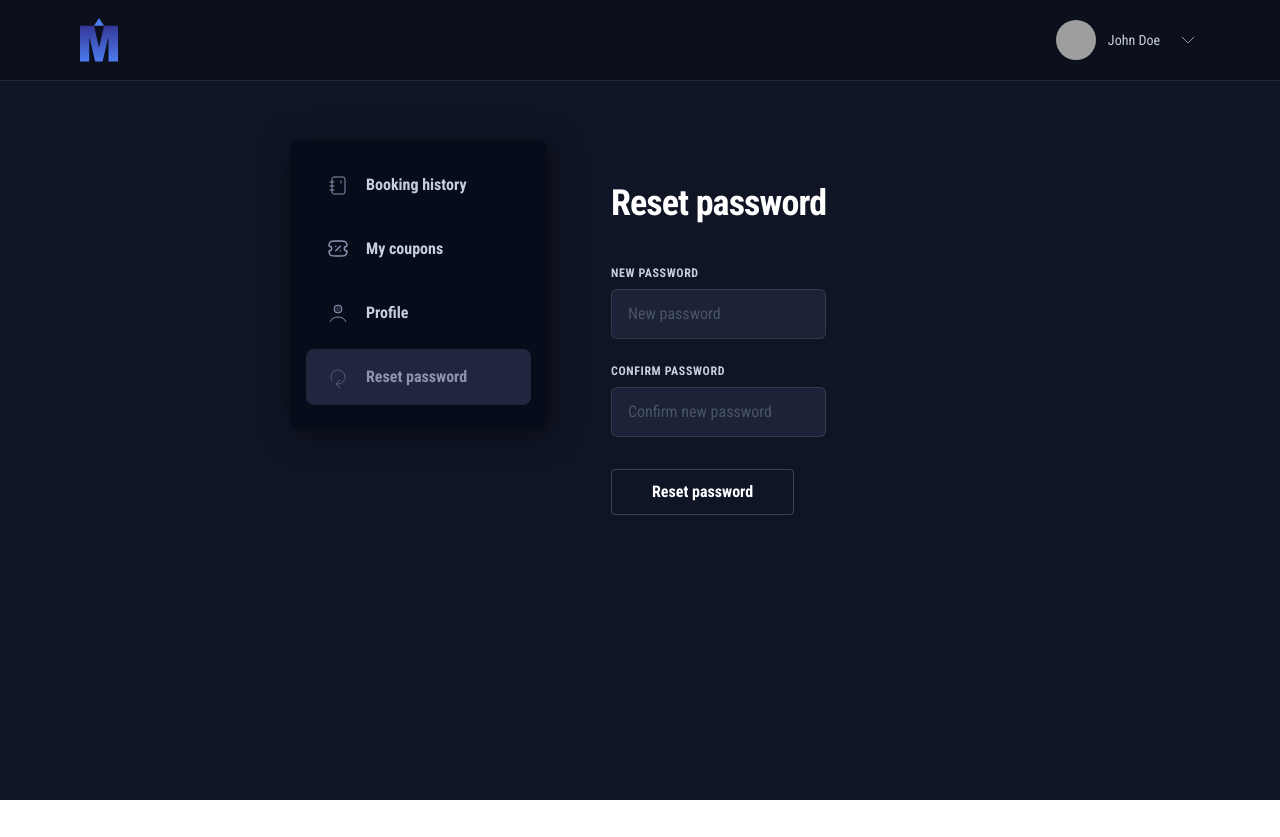
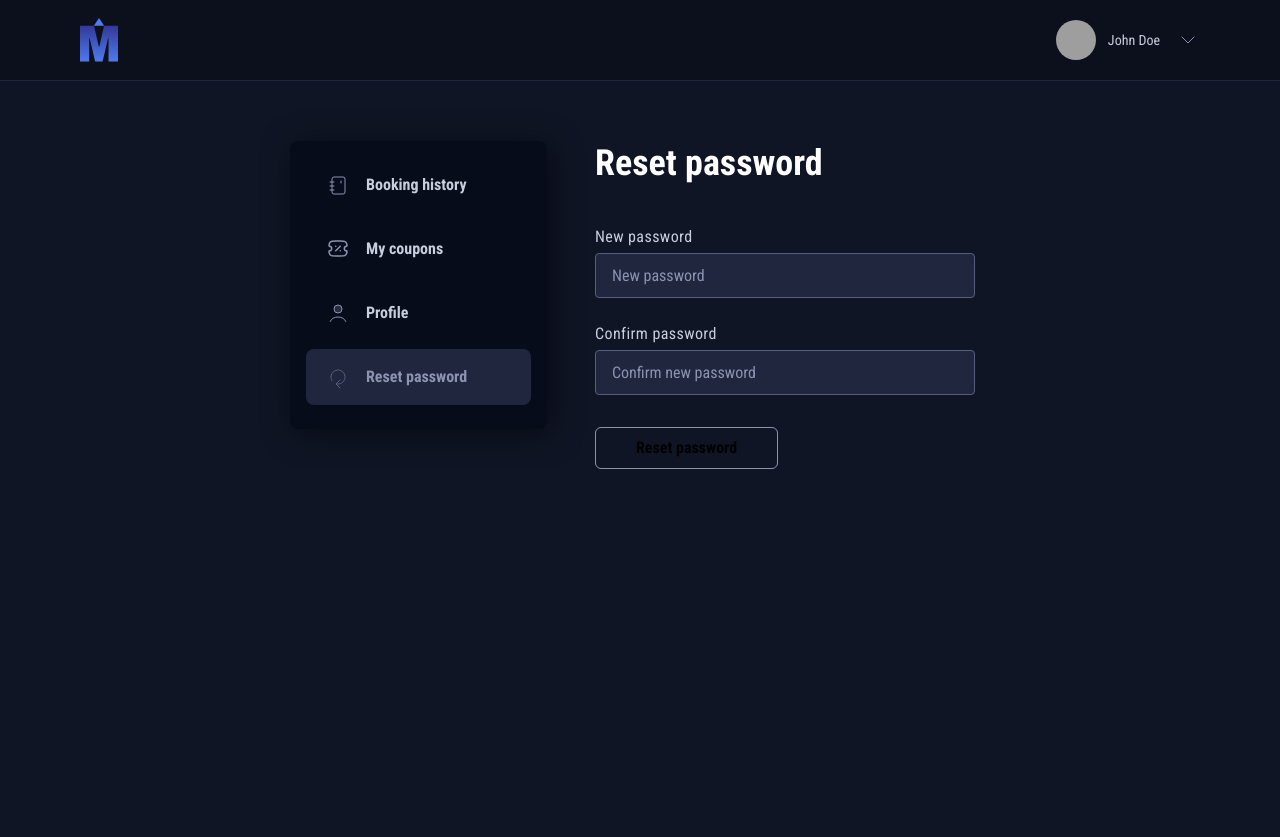
Before and after one commit to fsd10-finalproject2/minor-cineplex-app, a Vue app: page /account/reset-password in a window 1280 px wide. Before the commit the page ends 800 px from the top, so only its background shows below. Built offline with nearby package versions, Linux system fonts and the light colour scheme; grey boxes are pictures that could not be loaded.

Commit message:
feat: implement user profile and password reset pages with reusable BaseInput component and layout wrapper

```diff
--- a/src/components/ui/BaseInput/BaseInput.vue
+++ b/src/components/ui/BaseInput/BaseInput.vue
@@ -11,6 +11,7 @@ const props = withDefaults(defineProps<BaseInputProps>(), {
   label: '',
   placeholder: '',
   helpText: '',
+  type: 'text',
 })
 
 const emit = defineEmits<BaseInputEmits>()
@@ -121,7 +122,7 @@ function onClear() {
         :placeholder="placeholder"
         :disabled="isDisabled"
         :class="inputClasses"
-        type="text"
+        :type="type"
         @input="onInput"
         @focus="isFocused = true"
         @blur="isFocused = false"
--- a/src/components/user-profile/ProfileWrapper.vue
+++ b/src/components/user-profile/ProfileWrapper.vue
@@ -6,12 +6,12 @@ defineProps<{
 </script>
 
 <template>
-  <div class="user-profile-wrapper w-full max-w-[374px] md:max-w-[800px] min-h-[636px] pt-0 px-4 md:px-10 pb-10 flex flex-col gap-10 overflow-y-auto">
+  <div class="user-profile-wrapper w-full max-w-[374px] md:max-w-[800px] min-h-[636px] pb-10 flex flex-col gap-10 overflow-y-auto">
 
     <!-- Shared Header Spec (Roboto Condensed 700, 36px/44px) -->
     <div class="flex flex-col gap-8">
-      <h1 class="text-white font-bold tracking-tight text-[36px] leading-[44px] font-['Roboto_Condensed']">{{ title }}</h1>
-      <p v-if="description" class="style-body-2-regular text-gray-300 max-w-[380px]">
+      <h1 class="style-headline-2 text-white">{{ title }}</h1>
+      <p v-if="description" class="style-body-2-regular text-gray-300 max-w-[380px] whitespace-pre-line">
         {{ description }}
       </p>
     </div>
--- a/src/types/baseInput.ts
+++ b/src/types/baseInput.ts
@@ -6,6 +6,7 @@ export interface BaseInputProps {
   state?: 'default' | 'error' | 'disable' //สถานะของ input
   showRightIcon?: boolean //ไอคอนด้านขวาของช่อง Input
   showLeftIcon?: boolean //ไอคอนด้านซ้ายของช่อง Input
+  type?: string // Input type (e.g. 'text', 'password')
 }
 
 export interface BaseInputEmits {
--- a/src/views/user-profile/ProfilePage.vue
+++ b/src/views/user-profile/ProfilePage.vue
@@ -5,6 +5,7 @@ import { UserIcon } from '@/assets/icons'
 import { useToast } from '@/composables/useToast'
 import ProfileWrapper from '@/components/user-profile/ProfileWrapper.vue'
 import BaseInput from '@/components/ui/BaseInput/BaseInput.vue'
+import CustomButton from '@/components/ui/CustomButton.vue'
 
 const { addToast } = useToast()
 
@@ -30,7 +31,7 @@ const handleSave = () => {
 <template>
   <ProfileWrapper
     title="Profile"
-    description="Keep your personal details private. Information you add here is visible to anyone who can view your profile"
+    :description="'Keep your personal details private.\nInformation you add here is visible to anyone who can view your profile'"
   >
     <!-- Avatar Upload Section -->
     <div class="flex items-center gap-4 py-2">
@@ -71,12 +72,12 @@ const handleSave = () => {
 
       <!-- Save Button -->
       <div class="pt-4">
-        <button
+        <CustomButton
+          label="Save"
+          variant="secondary"
           @click="handleSave"
-          class="px-10 py-2.5 rounded border border-white/20 text-white font-bold hover:bg-white/5 hover:border-white/40 transition-all"
-        >
-          Save
-        </button>
+          class="px-10"
+        />
       </div>
     </div>
   </ProfileWrapper>
--- a/src/views/user-profile/ResetPasswordPage.vue
+++ b/src/views/user-profile/ResetPasswordPage.vue
@@ -1,5 +1,8 @@
 <script setup lang="ts">
 import { ref } from 'vue'
+import ProfileWrapper from '@/components/user-profile/ProfileWrapper.vue'
+import BaseInput from '@/components/ui/BaseInput/BaseInput.vue'
+import CustomButton from '@/components/ui/CustomButton.vue'
 import { useToast } from '@/composables/useToast'
 
 const { addToast } = useToast()
@@ -28,59 +31,42 @@ const handleReset = () => {
 </script>
 
 <template>
-  <div class="reset-password-container w-full max-w-[374px] mx-auto pt-10 px-4 pb-10 flex flex-col gap-10 overflow-y-auto">
-
-    <!-- Header -->
-    <div class="flex flex-col gap-2">
-      <h1 class="text-white font-bold tracking-tight text-[36px] leading-[44px] font-['Roboto_Condensed']">Reset password</h1>
-    </div>
-
+  <ProfileWrapper title="Reset password">
     <!-- Form Section -->
     <div class="flex flex-col gap-6">
 
       <!-- New Password -->
-      <div class="flex flex-col gap-2">
-        <label for="new-password" class="text-gray-400 text-xs font-semibold uppercase tracking-wider">New password</label>
-        <input
-          id="new-password"
-          v-model="newPassword"
-          type="password"
-          class="bg-[#1c2237] border border-white/10 rounded-md px-4 py-3 text-white placeholder:text-gray-600 focus:outline-none focus:ring-1 focus:ring-blue-500/50 transition-all font-mono"
-          placeholder="New password"
-        >
-      </div>
+      <BaseInput
+        v-model="newPassword"
+        label="New password"
+        placeholder="New password"
+        type="password"
+        :show-left-icon="false"
+        class="w-full md:w-[380px]"
+      />
 
       <!-- Confirm Password -->
-      <div class="flex flex-col gap-2">
-        <label for="confirm-password" class="text-gray-400 text-xs font-semibold uppercase tracking-wider">Confirm password</label>
-        <input
-          id="confirm-password"
-          v-model="confirmPassword"
-          type="password"
-          class="bg-[#1c2237] border border-white/10 rounded-md px-4 py-3 text-white placeholder:text-gray-600 focus:outline-none focus:ring-1 focus:ring-blue-500/50 transition-all font-mono"
-          placeholder="Confirm new password"
-        >
-      </div>
+      <BaseInput
+        v-model="confirmPassword"
+        label="Confirm password"
+        placeholder="Confirm new password"
+        type="password"
+        :show-left-icon="false"
+        class="w-full md:w-[380px]"
+      />
 
       <!-- Action Button -->
       <div class="pt-2">
-        <button
+        <CustomButton
+          label="Reset password"
+          variant="secondary"
           @click="handleReset"
-          class="px-10 py-2.5 rounded border border-white/20 text-white font-bold hover:bg-white/5 hover:border-white/40 transition-all"
-        >
-          Reset password
-        </button>
+          class="px-10"
+        />
       </div>
     </div>
-
-  </div>
+  </ProfileWrapper>
 </template>
 
 <style scoped>
-.reset-password-container {
-  scrollbar-width: none;
-}
-.no-scrollbar::-webkit-scrollbar {
-  display: none;
-}
 </style>
```
